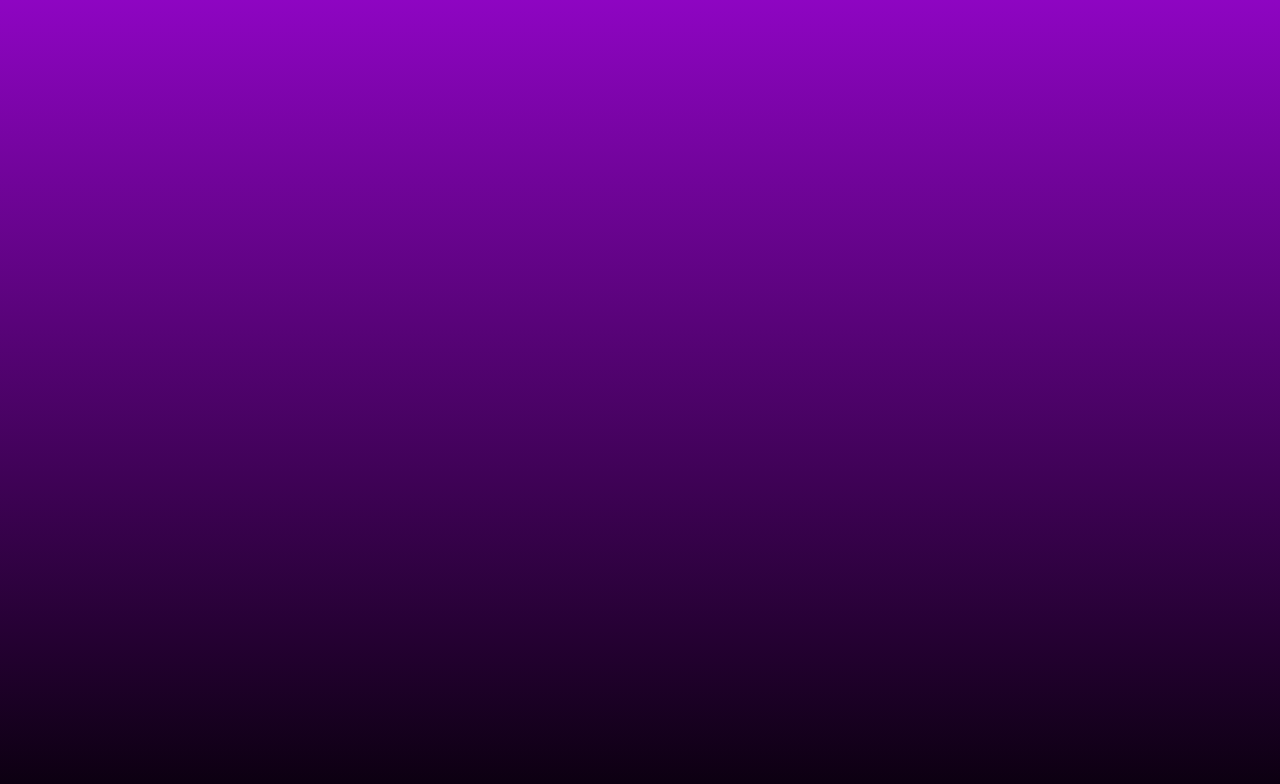
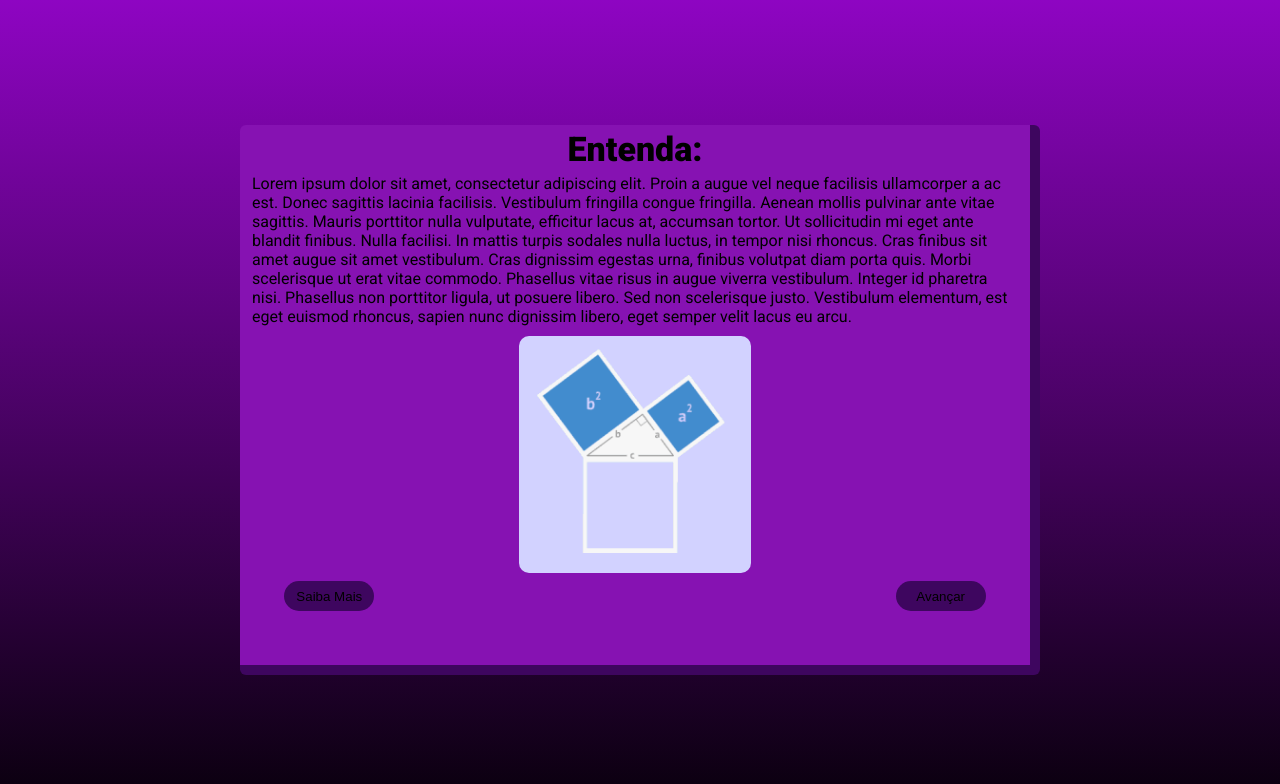
Before and after one commit to RafaelFing25/Feira-Matematica, a Next.js app: page / in a window 1280 px wide. Shown: the top 784 px of the page. Built offline with nearby package versions, Linux system fonts and the light colour scheme.

Commit message:
testing card explain

```diff
--- /dev/null
+++ b/components/ExplanatoryCard.tsx
@@ -0,0 +1,33 @@
+import { GetServerSideProps } from 'next';
+import React from 'react';
+
+import styles from '../styles/components/explanatory.module.css'
+
+
+interface Props{
+    img?: string,
+    children: string
+}
+
+const ExplanatoryCard: React.FC<Props> = ({img, children}) => {
+    return (
+        <div className={styles.container}>
+            <div className={styles.title}>
+                <h1>Entenda:</h1>
+            </div>
+            <div className={styles.explain}>
+                <p>{children}</p>
+                {img ?
+                <img src={img} alt="test" /> : ''
+            }
+
+            </div>
+            <div className={styles.footer}>
+                <button>Saiba Mais</button>
+                <button>Avançar</button>
+            </div>
+        </div>
+    )
+}
+
+export default ExplanatoryCard;
--- /dev/null
+++ b/components/Game.tsx
@@ -0,0 +1,13 @@
+import React from 'react';
+
+// import { Container } from './styles';
+
+const Game: React.FC = () => {
+  return (
+    <div>
+
+    </div>
+  );
+}
+
+export default Game;
--- a/pages/index.tsx
+++ b/pages/index.tsx
@@ -1,9 +1,11 @@
-import type { NextPage } from 'next'
+import type { GetServerSideProps, NextPage } from 'next'
 import Head from 'next/head'
 import CardMultiple from '../components/CardMultiple'
+import ExplanatoryCard from '../components/ExplanatoryCard'
+import Game from '../components/Game'
 import styles from '../styles/Home.module.css'
 
-const Home: NextPage = () => {
+const Home: NextPage<Props> = ({host}) => {
   return (
     <div className={styles.container}>
       <Head>
@@ -19,8 +21,19 @@ const Home: NextPage = () => {
       alternatives={["Sim", "Não","Talvez","Não Sei"]}
       question={"Pensando na vida, você considera que está?"}
       /> */}
+
+      <ExplanatoryCard
+      img='http://localhost:3000/demonstracao-teorema-pitagoras-2.gif'
+      > Lorem ipsum dolor sit amet, consectetur adipiscing elit. Proin a augue vel neque facilisis ullamcorper a ac est. Donec sagittis lacinia facilisis. Vestibulum fringilla congue fringilla. Aenean mollis pulvinar ante vitae sagittis. Mauris porttitor nulla vulputate, efficitur lacus at, accumsan tortor. Ut sollicitudin mi eget ante blandit finibus. Nulla facilisi. In mattis turpis sodales nulla luctus, in tempor nisi rhoncus. Cras finibus sit amet augue sit amet vestibulum. Cras dignissim egestas urna, finibus volutpat diam porta quis. Morbi scelerisque ut erat vitae commodo. Phasellus vitae risus in augue viverra vestibulum. Integer id pharetra nisi. Phasellus non porttitor ligula, ut posuere libero. Sed non scelerisque justo. Vestibulum elementum, est eget euismod rhoncus, sapien nunc dignissim libero, eget semper velit lacus eu arcu. </ExplanatoryCard>
     </div>
   )
 }
 
+type Props = {
+  host: string | null
+}
+
+export const getServerSideProps: GetServerSideProps<Props> = async context => ({ props: { host: context.req.headers.host || null } })
+
+
 export default Home
--- /dev/null
+++ b/styles/components/explanatory.module.css
@@ -0,0 +1,75 @@
+.container {
+    background-color: #8612B2;
+    width: 800px;
+    height: 550px;
+    padding: 2px;
+    border: #3E065F solid 10px;
+    border-top-width: 0px;
+    border-left-width: 0px;
+    border-radius: 6px;
+    display: flex;
+    flex-direction: column;
+    align-items: center;
+    font-family: 'Roboto', sans-serif;
+}
+
+.title {
+    font-size: 17px;
+    padding: 0px;
+    margin: 0px;
+}
+.title h1{
+    margin:2px;
+}
+
+.explain{
+    display: flex;
+    justify-content: center;
+    flex-direction: column;
+    align-items: center;
+    padding: 5px;
+    font-size: 16px;
+    padding: 5px;
+    margin: 0px;
+    height: 400px;
+}
+
+.explain img{
+    margin-top: 5px;
+    width: 30%;
+    height: 100%;
+    max-height: 280px;
+    border-radius: 10px;
+}
+
+.explain p{
+    padding: 5px;
+    margin: 0px;
+
+}
+
+.footer{
+    width: 90%;
+    margin-top: 5px;
+    display: flex;
+    align-items: center;
+    justify-content: space-between;
+    align-items: center;
+    height: 40px;
+
+}
+
+.footer button{
+    border-radius: 20px;
+    border: 0px;
+    width: 90px;
+    height: 30px;
+    background-color:#3E065F;
+    margin: 3px;
+}
+
+.footer button:hover{
+    background-color: #700B97;
+    width: 92px;
+    height: 32px;
+}
```
Also changed, not shown: public/demonstracao-teorema-pitagoras-2.gif (added).
